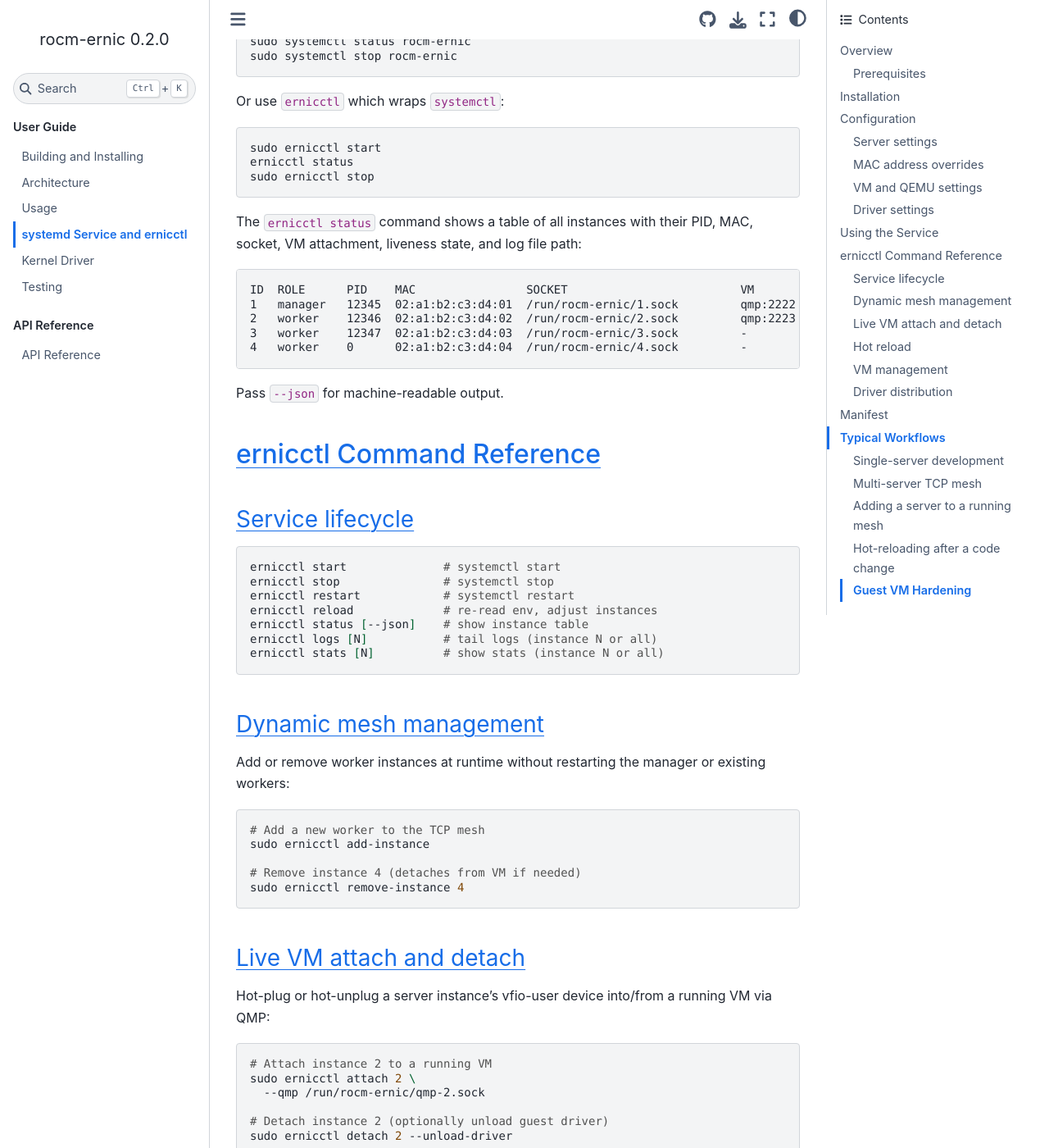
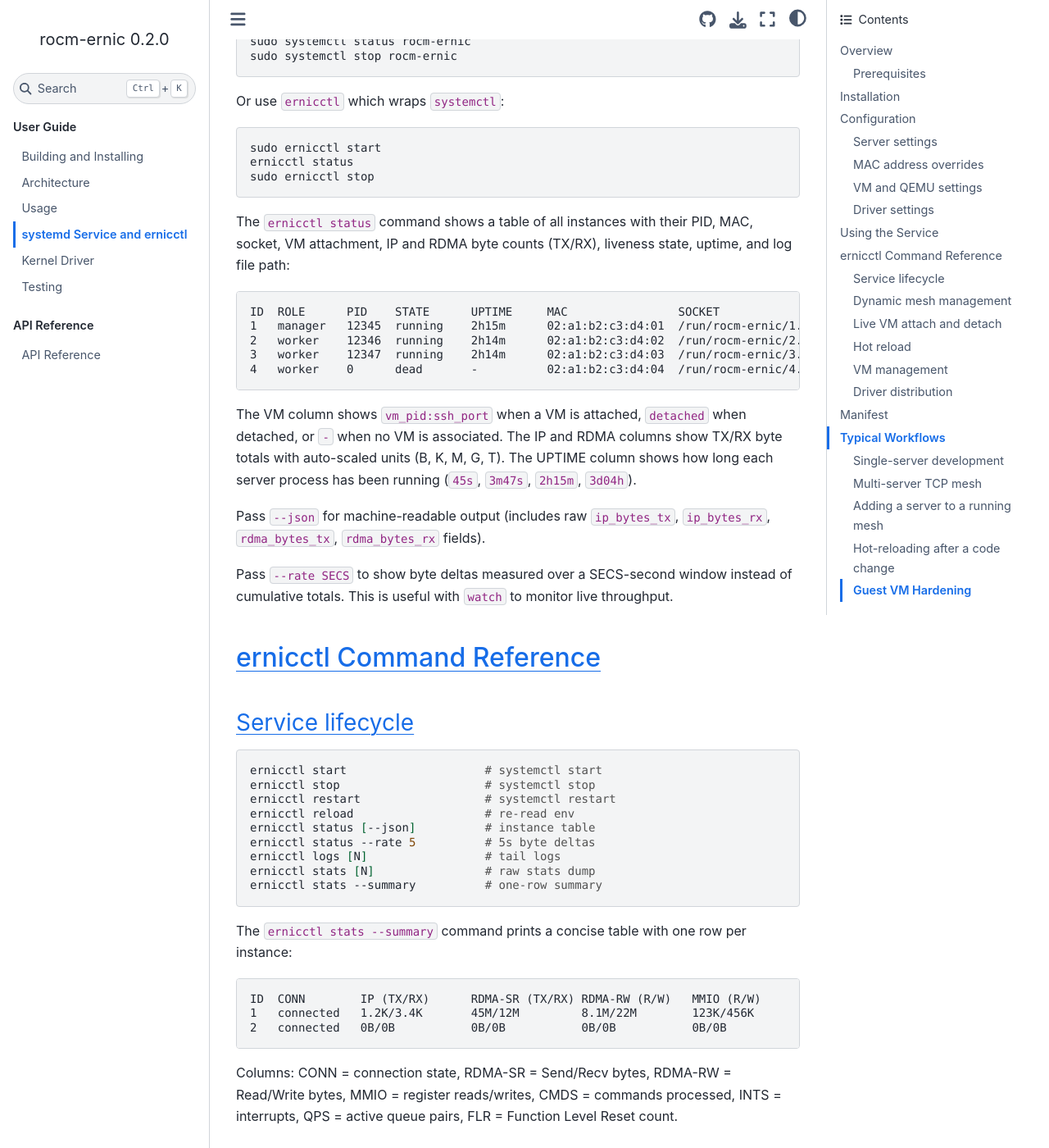
Before and after one commit to ROCm/rocm-ernic, a Sphinx documentation site: the page built from docs/service.rst, in a window 1280 px wide and 1400 px high, scrolled down 4569 px. Shown: the whole window at 82% size. Built offline with Sphinx 7.4.7 and the Sphinx Book theme 1.1.4, drawn with Linux system fonts in a browser that asks for light colours.

Commit message:
feat: add IP/RDMA byte counters, uptime, and stats summary to ernicctl
Add per-instance IP and RDMA byte counters to the
rocm-ernic server and surface them in ernicctl status
and a new ernicctl stats --summary view.

Server (C):
- Add total_ip_bytes_tx and total_ip_bytes_rx to
  PVRDMADevStats; increment in pvrdma_eth_process_tx
  (VM TX) and eth_rx_inject_frame (VM RX); write both
  counters in pvrdma_write_stats_impl.

ernicctl status:
- Add IP (TX/RX) and RDMA (TX/RX) columns showing
  auto-scaled byte counts (B, K, M, G, T) per instance.
- Add UPTIME and VM_UPTIME columns derived from
  /proc/<pid>/stat process start time.
- Change VM column from "qmp:<port>" to
  "<vm_pid>:<ssh_port>" for easy process identification.
- Move STATE and UPTIME columns after PID, before MAC.
- Add --rate SECS option: takes two snapshots separated
  by SECS seconds and displays the byte deltas.
- Add uptime_seconds, vm_uptime_seconds, ip_bytes_tx,
  ip_bytes_rx, rdma_bytes_tx, rdma_bytes_rx to the
  --json output.

ernicctl stats --summary:
- New one-row-per-instance summary table with columns:
  ID, CONN, IP (TX/RX), RDMA-SR (TX/RX),
  RDMA-RW (R/W), MMIO (R/W), CMDS, INTS, QPS, FLR.
- Parses the raw .stats text files; reuses the same
  format_bytes/format_txrx helpers as status.

Documentation:
- Update docs/service.rst with new column layout,
  --rate, and --summary examples.

Verified: IP counters confirmed via ICMP ping between
two VMs (29K TX/RX after 20 pings); --rate captures
live deltas; stats --summary renders correctly with
watch.

```diff
--- a/docs/service.rst
+++ b/docs/service.rst
@@ -216,17 +216,33 @@ Or use ``ernicctl`` which wraps ``systemctl``:
 
 The ``ernicctl status`` command shows a table of all
 instances with their PID, MAC, socket, VM attachment,
-liveness state, and log file path:
+IP and RDMA byte counts (TX/RX), liveness state,
+uptime, and log file path:
 
 .. code-block:: text
 
-   ID  ROLE      PID    MAC                SOCKET                         VM           STATE      LOG
-   1   manager   12345  02:a1:b2:c3:d4:01  /run/rocm-ernic/1.sock         qmp:2222     running    /var/log/rocm-ernic/1.log
-   2   worker    12346  02:a1:b2:c3:d4:02  /run/rocm-ernic/2.sock         qmp:2223     running    /var/log/rocm-ernic/2.log
-   3   worker    12347  02:a1:b2:c3:d4:03  /run/rocm-ernic/3.sock         -            running    /var/log/rocm-ernic/3.log
-   4   worker    0      02:a1:b2:c3:d4:04  /run/rocm-ernic/4.sock         -            dead       /var/log/rocm-ernic/4.log
+   ID  ROLE      PID    STATE      UPTIME     MAC                SOCKET                         VM           IP (TX/RX)      RDMA (TX/RX)    LOG
+   1   manager   12345  running    2h15m      02:a1:b2:c3:d4:01  /run/rocm-ernic/1.sock         67890:2222   1.2K/3.4K       45M/12M         /var/log/rocm-ernic/1.log
+   2   worker    12346  running    2h14m      02:a1:b2:c3:d4:02  /run/rocm-ernic/2.sock         67891:2223   0B/0B           0B/0B           /var/log/rocm-ernic/2.log
+   3   worker    12347  running    2h14m      02:a1:b2:c3:d4:03  /run/rocm-ernic/3.sock         -            -               -               /var/log/rocm-ernic/3.log
+   4   worker    0      dead       -          02:a1:b2:c3:d4:04  /run/rocm-ernic/4.sock         -            -               -               /var/log/rocm-ernic/4.log
 
-Pass ``--json`` for machine-readable output.
+The VM column shows ``vm_pid:ssh_port`` when a VM is
+attached, ``detached`` when detached, or ``-`` when no
+VM is associated. The IP and RDMA columns show
+TX/RX byte totals with auto-scaled units (B, K, M,
+G, T). The UPTIME column shows how long each server
+process has been running (``45s``, ``3m47s``,
+``2h15m``, ``3d04h``).
+
+Pass ``--json`` for machine-readable output (includes
+raw ``ip_bytes_tx``, ``ip_bytes_rx``,
+``rdma_bytes_tx``, ``rdma_bytes_rx`` fields).
+
+Pass ``--rate SECS`` to show byte deltas measured over
+a SECS-second window instead of cumulative totals.
+This is useful with ``watch`` to monitor live
+throughput.
 
 ernicctl Command Reference
 --------------------------
@@ -236,13 +252,30 @@ Service lifecycle
 
 .. code-block:: bash
 
-   ernicctl start              # systemctl start
-   ernicctl stop               # systemctl stop
-   ernicctl restart            # systemctl restart
-   ernicctl reload             # re-read env, adjust instances
-   ernicctl status [--json]    # show instance table
-   ernicctl logs [N]           # tail logs (instance N or all)
-   ernicctl stats [N]          # show stats (instance N or all)
+   ernicctl start                    # systemctl start
+   ernicctl stop                     # systemctl stop
+   ernicctl restart                  # systemctl restart
+   ernicctl reload                   # re-read env
+   ernicctl status [--json]          # instance table
+   ernicctl status --rate 5          # 5s byte deltas
+   ernicctl logs [N]                 # tail logs
+   ernicctl stats [N]                # raw stats dump
+   ernicctl stats --summary          # one-row summary
+
+The ``ernicctl stats --summary`` command prints a
+concise table with one row per instance:
+
+.. code-block:: text
+
+   ID  CONN        IP (TX/RX)      RDMA-SR (TX/RX) RDMA-RW (R/W)   MMIO (R/W)      CMDS    INTS    QPS  FLR
+   1   connected   1.2K/3.4K       45M/12M         8.1M/22M        123K/456K       89      789     3    0
+   2   connected   0B/0B           0B/0B           0B/0B           0B/0B           0       0       0    0
+
+Columns: CONN = connection state, RDMA-SR = Send/Recv
+bytes, RDMA-RW = Read/Write bytes, MMIO = register
+reads/writes, CMDS = commands processed, INTS =
+interrupts, QPS = active queue pairs, FLR = Function
+Level Reset count.
 
 Dynamic mesh management
 ^^^^^^^^^^^^^^^^^^^^^^^
```
Also changed, not shown: 5 other files.
